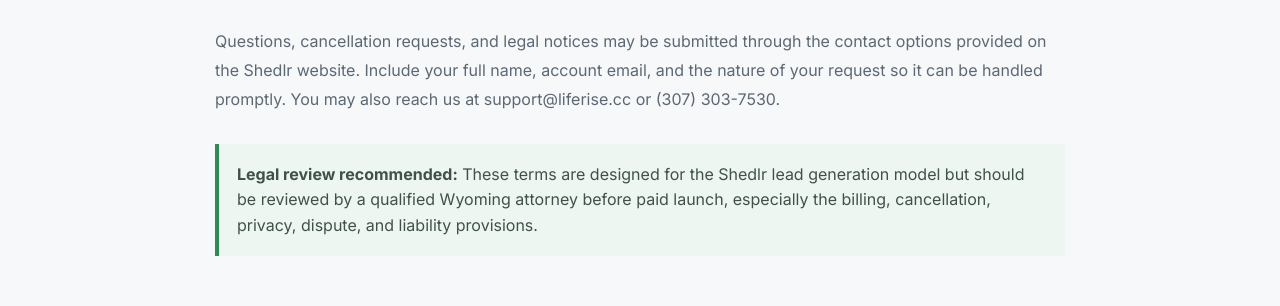
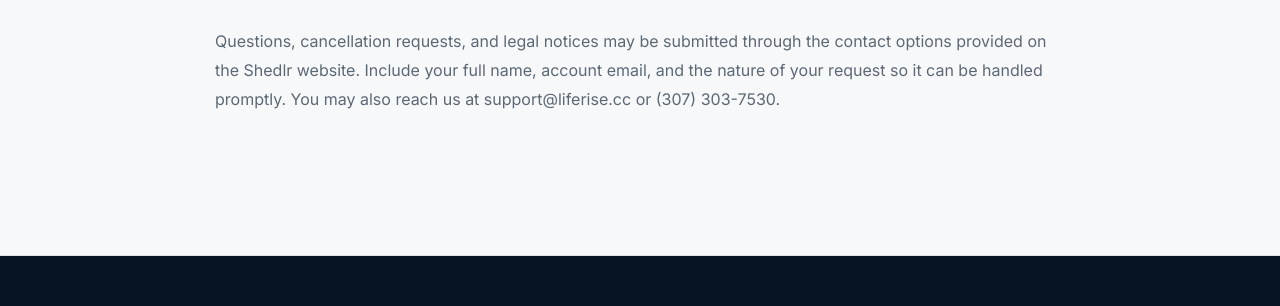
Before and after one commit to jmjdasinger16-crypto/shedlr.com, a website: page terms.html in a window 1280 px wide. Shown: the part 5648-5954 px from the top of the page. Drawn offline with nearby package versions, Linux system fonts and the light colour scheme.

Commit message:
Remove 'Legal review recommended' internal notices from disclaimer.html and terms.html

```diff
--- a/terms.html
+++ b/terms.html
@@ -40,7 +40,6 @@
       <h2>19. Changes to these Terms</h2><p>Shedlr may update these Terms. Material changes will be posted on this page and may also be communicated by email or another reasonable method. The effective date at the top shows when the current version took effect.</p>
       <h2>20. General provisions</h2><p>These Terms, the checkout disclosures, and the Shedlr Disclaimer constitute the entire agreement concerning the services. If one provision is unenforceable, the remaining provisions remain in effect. Shedlr's failure to enforce a provision is not a waiver. You may not transfer your account or rights without written consent; Shedlr may assign this agreement as part of a business transfer or operational change.</p>
       <h2>21. Contact</h2><p>Questions, cancellation requests, and legal notices may be submitted through the contact options provided on the Shedlr website. Include your full name, account email, and the nature of your request so it can be handled promptly. You may also reach us at support@liferise.cc or (307) 303-7530.</p>
-      <div class="notice"><strong>Legal review recommended:</strong> These terms are designed for the Shedlr lead generation model but should be reviewed by a qualified Wyoming attorney before paid launch, especially the billing, cancellation, privacy, dispute, and liability provisions.</div>
     </div></section>
   </main>
   <footer><div class="wrap footer-grid"><div class="footer-brand"><a class="brand footer-logo" href="index.html" aria-label="Shedlr home"><img src="assets/shedlr-logo.jpg" alt="Shedlr" class="brand-logo"></a><p>Real leads for real businesses — competitively priced.</p></div><div><h4>Explore</h4><ul><li><a href="index.html#how">How It Works</a></li><li><a href="index.html#categories">Categories</a></li></ul></div><div><h4>Support</h4><ul><li><a href="contact.html">Get Leads</a></li><li><a href="disclaimer.html">Disclaimer</a></li><li><a href="terms.html">Terms of Service</a></li></ul></div><div><h4>Our Promise</h4><ul><li>Manually verified leads</li><li>Competitive pricing from $1</li><li>No trial required</li></ul></div></div><div class="wrap copyright"><p>© 2026 Shedlr. Operated by LifeRise Unlimited Corporation.</p></div></footer>
```
Also changed, not shown: disclaimer.html (+0 -1 lines).
